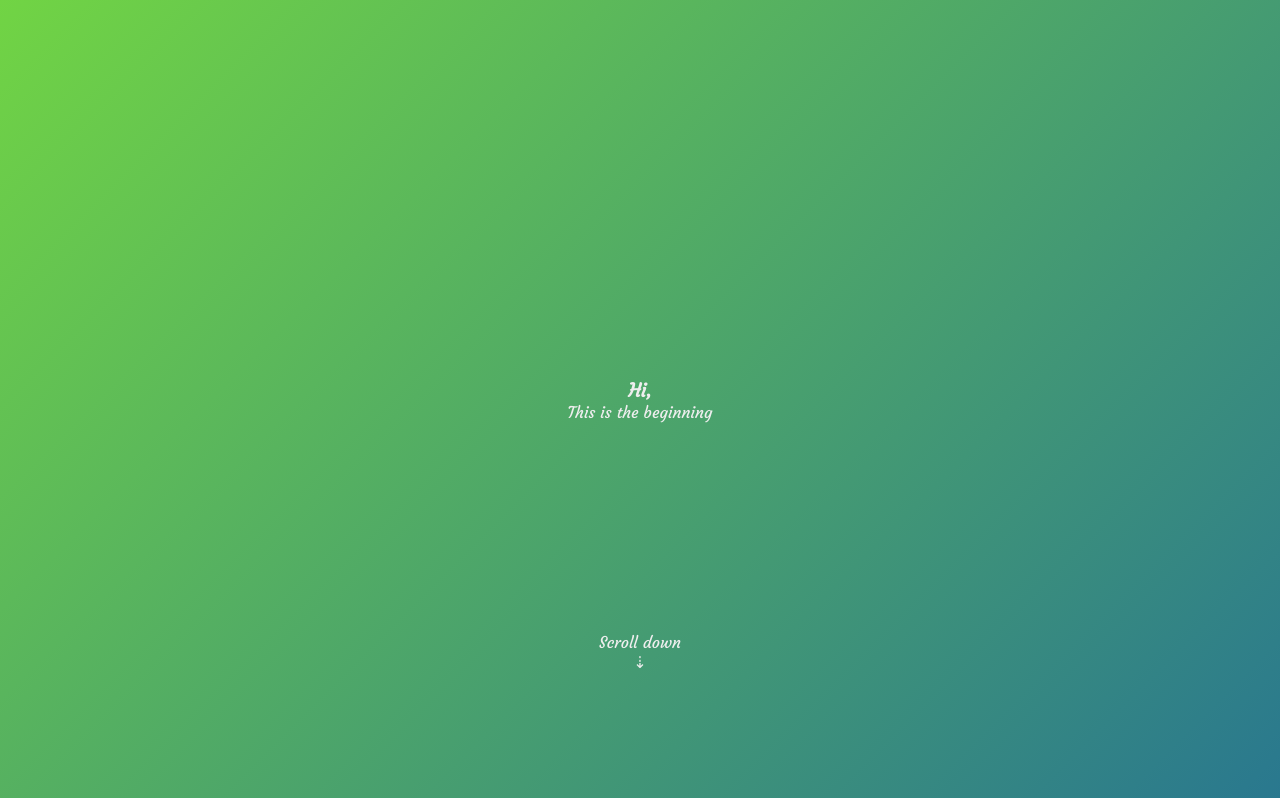
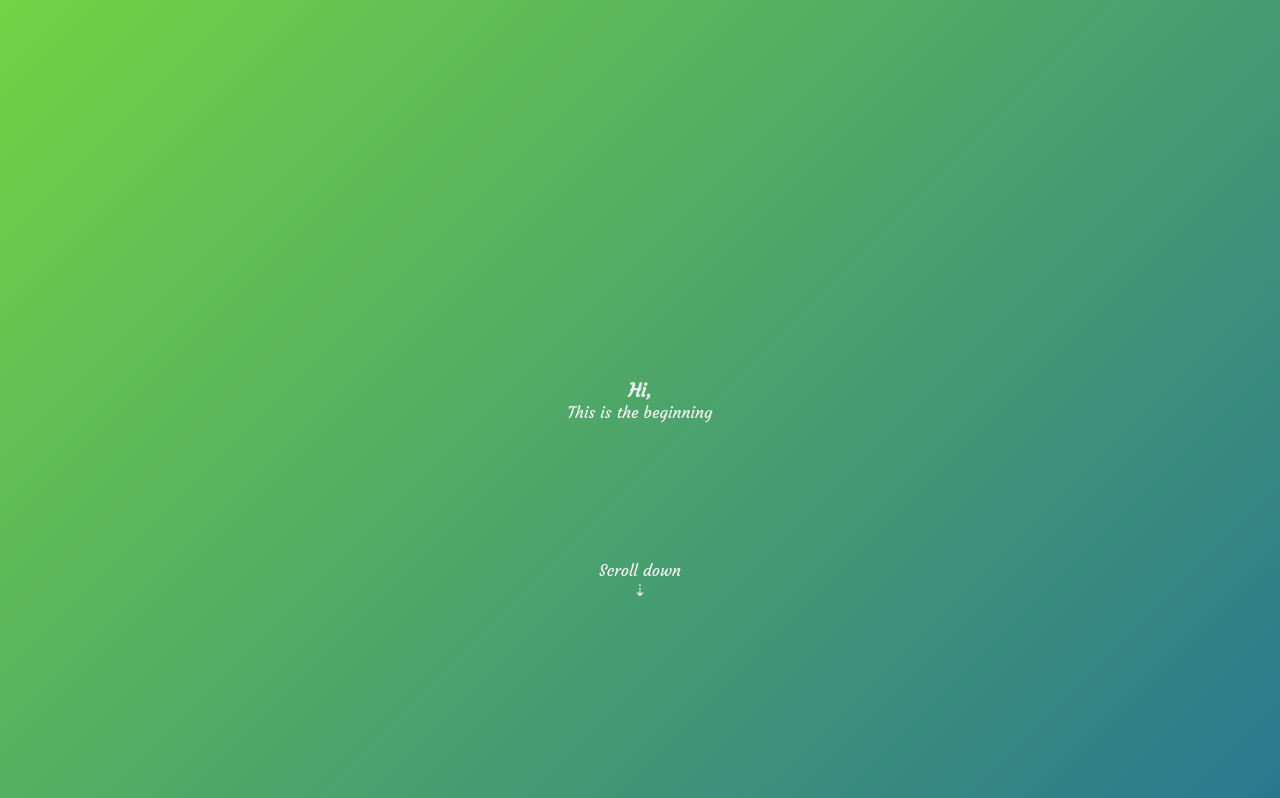
Before and after one commit to svenakela/svenakela.github.io, a plain HTML site: page flyer/index.html in a window 1280 px wide. Shown: the top 798 px of the page. Drawn offline with nearby package versions, Linux system fonts and the light colour scheme.

```diff
--- a/flyer/style.css
+++ b/flyer/style.css
@@ -65,7 +65,7 @@
 
 .scrolldown {
     position: absolute;
-    bottom: 8rem;
+    bottom: 25%;
     left: 0;
     width: 100%;
     text-align: center;
```
